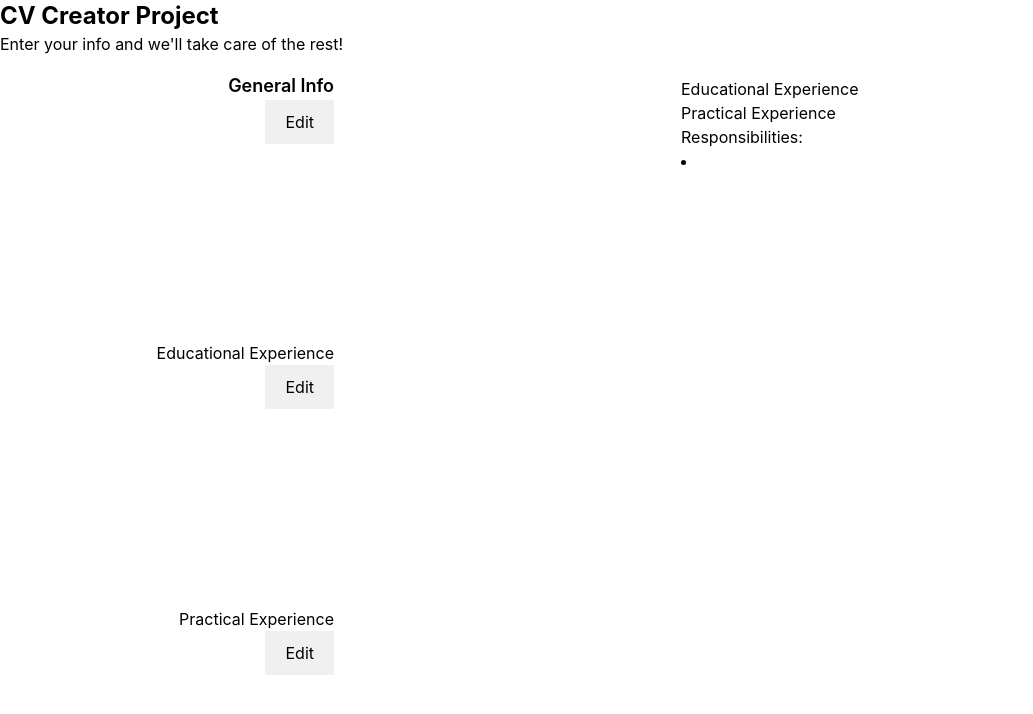
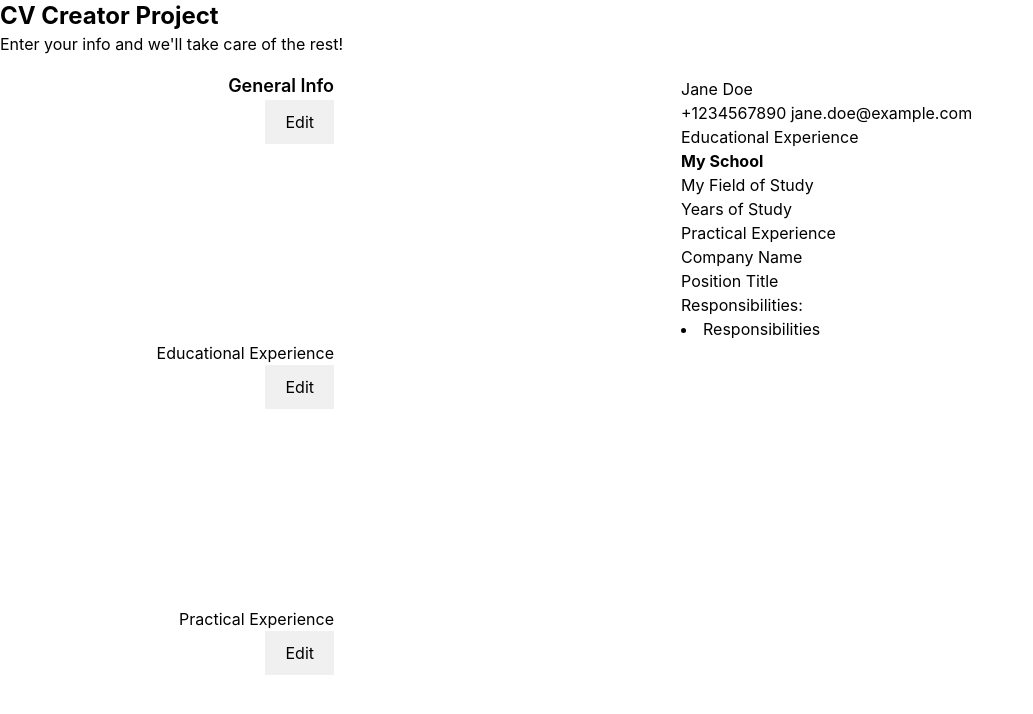
Before and after one commit to pinkx-xlink/react-cv-generator, a React (Vite) app: page / in a window 1280 px wide. Shown: the top 714 px of the page, without its empty margins (0-1033 px from the left). Built offline with nearby package versions, Linux system fonts and the light colour scheme.

Commit message:
Add default values for the input fields; now the right side of the page isn't completely blank before the user types

```diff
--- a/src/components/Info.jsx
+++ b/src/components/Info.jsx
@@ -35,16 +35,16 @@ export default function Info() {
   const [editEducation, setEditEducation] = useState(false);
   const [editExperience, setEditExperience] = useState(false);
 
-  const [firstName, setFirstName] = useState("");
-  const [lastName, setLastName] = useState("");
-  const [email, setEmail] = useState("");
-  const [phoneNumber, setPhoneNumber] = useState("");
-  const [schoolName, setSchoolName] = useState("");
-  const [fieldOfStudy, setFieldOfStudy] = useState("");
-  const [yearsOfStudy, setYearsOfStudy] = useState("");
-  const [companyName, setCompanyName] = useState("");
-  const [positionTitle, setPositionTitle] = useState("");
-  const [responsibilities, setResponsibilities] = useState("");
+  const [firstName, setFirstName] = useState("Jane");
+  const [lastName, setLastName] = useState("Doe");
+  const [email, setEmail] = useState("jane.doe@example.com");
+  const [phoneNumber, setPhoneNumber] = useState("+1234567890");
+  const [schoolName, setSchoolName] = useState("My School");
+  const [fieldOfStudy, setFieldOfStudy] = useState("My Field of Study");
+  const [yearsOfStudy, setYearsOfStudy] = useState("Years of Study");
+  const [companyName, setCompanyName] = useState("Company Name");
+  const [positionTitle, setPositionTitle] = useState("Position Title");
+  const [responsibilities, setResponsibilities] = useState("Responsibilities");
 
   const fullName = firstName + " " + lastName;
 
```
